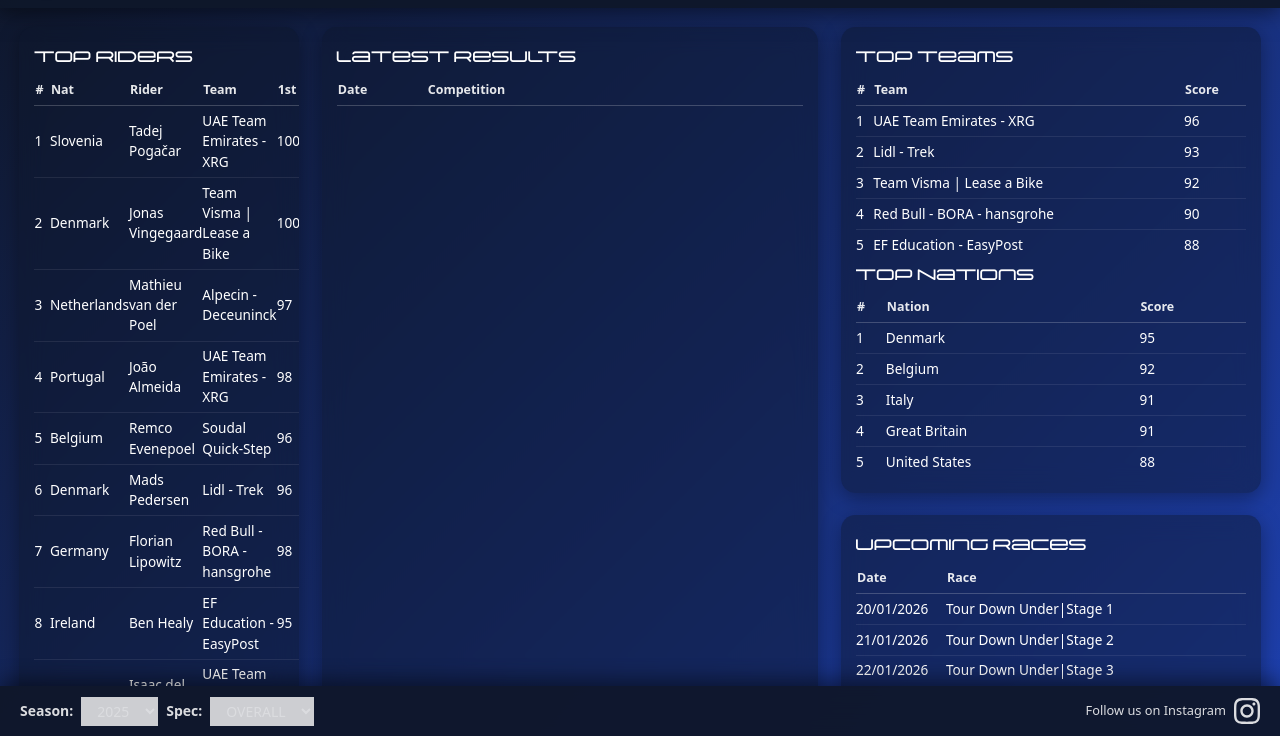
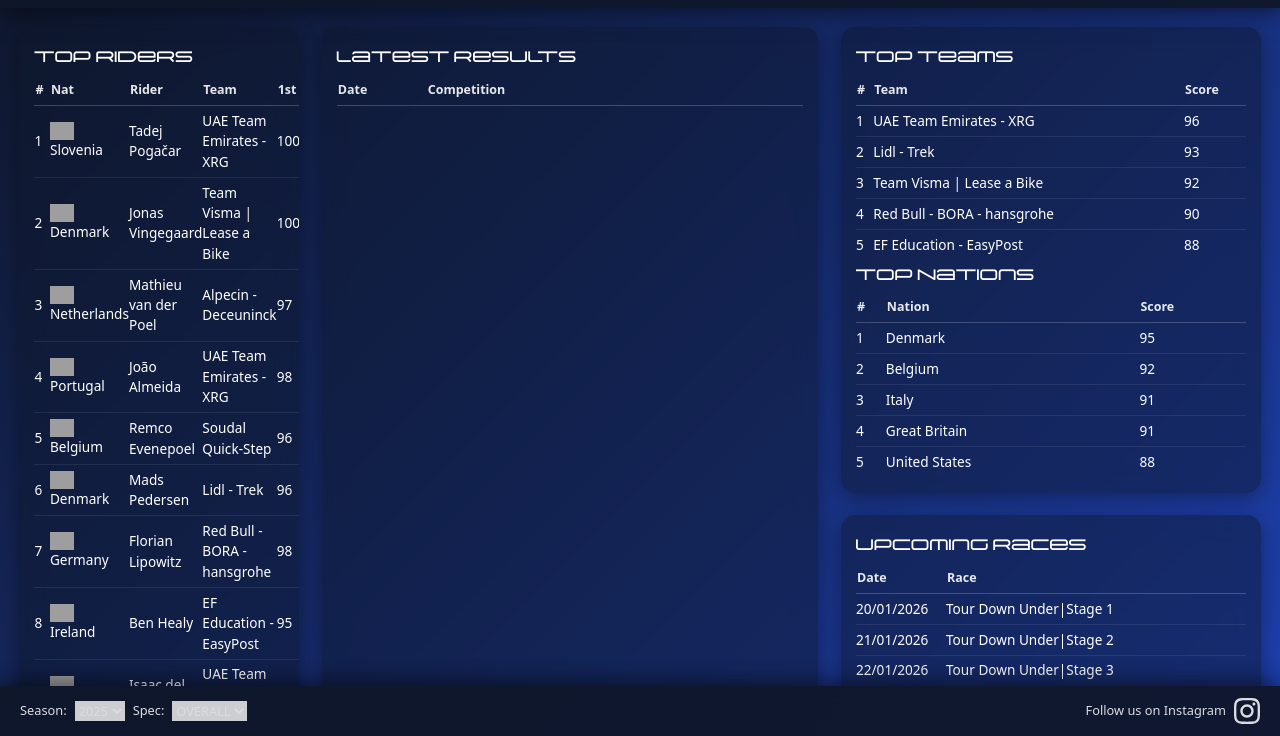
Before and after one commit to ivocalha/cyclindex, a plain HTML site: page index.html in a window 1280 px wide. Shown: the part 64-800 px from the top of the page. Drawn offline with nearby package versions, Linux system fonts and the light colour scheme; grey boxes are pictures that could not be loaded.

Commit message:
Update index.html

```diff
--- a/index.html
+++ b/index.html
@@ -141,18 +141,16 @@
   </div>
 
   <footer class="fixed-bottom-bar">
-    <div class="footer-left flex items-center gap-3">
-      <span class="font-semibold text-sm opacity-85">Season:</span>
-      <select id="season-select" class="bg-[rgba(59,130,246,0.35)] text-white text-sm px-3 py-1 rounded-[0.7rem] outline-none cursor-pointer transition-all hover:bg-[rgba(59,130,246,0.45)]">
+    <div class="footer-left">
+      <span>Season:</span>
+      <select id="season-select">
         <option value="2025">2025</option>
       </select>
-
-      <span class="font-semibold text-sm opacity-85">Spec:</span>
-      <select id="spec-select" class="bg-[rgba(59,130,246,0.35)] text-white text-sm px-3 py-1 rounded-[0.7rem] outline-none cursor-pointer transition-all hover:bg-[rgba(59,130,246,0.45)]">
-        <option value="OVERALL">OVERALL</option>
+      <span>Spec:</span>
+      <select id="spec-select">
       </select>
     </div>
-    <div class="footer-right flex items-center gap-2">
+    <div class="footer-right">
       <span>Follow us on Instagram</span>
       <a href="https://www.instagram.com/cyclindex/" target="_blank" class="footer-ig"></a>
     </div>
@@ -162,7 +160,6 @@
     const seasonSelect = document.getElementById('season-select');
     const specSelect = document.getElementById('spec-select');
 
-    // Load available Spec values from rider-score.csv
     fetch('https://raw.githubusercontent.com/ivocalha/cyclindex/main/rider-score.csv')
       .then(r => r.text())
       .then(text => {
@@ -170,23 +167,58 @@
         const lines = text.split('\n');
         const specs = new Set();
         for (let i = 1; i < lines.length; i++) {
-          const cols = lines[i].split(';');
-          if (cols[1]) specs.add(cols[1].trim());
+          const p = lines[i].split(';');
+          if (p[1]?.trim()) specs.add(p[1].trim());
         }
-        const sorted = Array.from(specs).sort();
-        specSelect.innerHTML = '';
-        sorted.forEach(s => {
-          const opt = document.createElement('option');
-          opt.value = s;
-          opt.textContent = s;
-          if (s === 'OVERALL') opt.selected = true;
-          specSelect.appendChild(opt);
+        const sortedSpecs = Array.from(specs).sort();
+        sortedSpecs.forEach(spec => {
+          const option = document.createElement('option');
+          option.value = spec;
+          option.textContent = spec;
+          specSelect.appendChild(option);
         });
+        specSelect.value = 'OVERALL';
       });
 
     function flagImg(nation) {
-      // (unchanged original function)
-      const codes = { /* ... original codes ... */ };
+      const codes = {
+        "Afghanistan": "af", "Albania": "al", "Algeria": "dz", "Andorra": "ad", "Angola": "ao", "Antigua and Barbuda": "ag",
+        "Argentina": "ar", "Armenia": "am", "Australia": "au", "Austria": "at", "Azerbaijan": "az", "Bahamas": "bs",
+        "Bahrain": "bh", "Bangladesh": "bd", "Barbados": "bb", "Belarus": "by", "Belgium": "be", "Belize": "bz",
+        "Benin": "bj", "Bhutan": "bt", "Bolivia": "bo", "Bosnia and Herzegovina": "ba", "Botswana": "bw", "Brazil": "br",
+        "Brunei": "bn", "Bulgaria": "bg", "Burkina Faso": "bf", "Burundi": "bi", "Cambodia": "kh", "Cameroon": "cm",
+        "Canada": "ca", "Cape Verde": "cv", "Central African Republic": "cf", "Chad": "td", "Chile": "cl", "China": "cn",
+        "Colombia": "co", "Comoros": "km", "Congo": "cg", "Costa Rica": "cr", "Croatia": "hr", "Cuba": "cu",
+        "Cyprus": "cy", "Czech Republic": "cz", "Czechia": "cz", "Denmark": "dk", "Djibouti": "dj", "Dominica": "dm",
+        "Dominican Republic": "do", "DR Congo": "cd", "Ecuador": "ec", "Egypt": "eg", "El Salvador": "sv",
+        "Equatorial Guinea": "gq", "Eritrea": "er", "Estonia": "ee", "Eswatini": "sz", "Ethiopia": "et", "Fiji": "fj",
+        "Finland": "fi", "France": "fr", "Gabon": "ga", "Gambia": "gm", "Georgia": "ge", "Germany": "de", "Ghana": "gh",
+        "Greece": "gr", "Grenada": "gd", "Guatemala": "gt", "Guinea": "gn", "Guinea-Bissau": "gw", "Guyana": "gy",
+        "Haiti": "ht", "Honduras": "hn", "Hong Kong": "hk", "Hungary": "hu", "Iceland": "is", "India": "in",
+        "Indonesia": "id", "Iran": "ir", "Iraq": "iq", "Ireland": "ie", "Israel": "il", "Italy": "it", "Ivory Coast": "ci",
+        "Jamaica": "jm", "Japan": "jp", "Jordan": "jo", "Kazakhstan": "kz", "Kenya": "ke", "Kiribati": "ki",
+        "Kosovo": "xk", "Kuwait": "kw", "Kyrgyzstan": "kg", "Laos": "la", "Latvia": "lv", "Lebanon": "lb",
+        "Lesotho": "ls", "Liberia": "lr", "Libya": "ly", "Liechtenstein": "li", "Lithuania": "lt", "Luxembourg": "lu",
+        "Madagascar": "mg", "Malawi": "mw", "Malaysia": "my", "Maldives": "mv", "Mali": "ml", "Malta": "mt",
+        "Marshall Islands": "mh", "Mauritania": "mr", "Mauritius": "mu", "Mexico": "mx", "Micronesia": "fm",
+        "Moldova": "md", "Monaco": "mc", "Mongolia": "mn", "Montenegro": "me", "Morocco": "ma", "Mozambique": "mz",
+        "Myanmar": "mm", "Namibia": "na", "Nauru": "nr", "Nepal": "np", "Netherlands": "nl", "New Zealand": "nz",
+        "Nicaragua": "ni", "Niger": "ne", "Nigeria": "ng", "North Korea": "kp", "North Macedonia": "mk", "Norway": "no",
+        "Oman": "om", "Pakistan": "pk", "Palau": "pw", "Palestine": "ps", "Panama": "pa", "Papua New Guinea": "pg",
+        "Paraguay": "py", "Peru": "pe", "Philippines": "ph", "Poland": "pl", "Portugal": "pt", "Qatar": "qa",
+        "Romania": "ro", "Russia": "ru", "Rwanda": "rw", "Saint Kitts and Nevis": "kn", "Saint Lucia": "lc",
+        "Saint Vincent and the Grenadines": "vc", "Samoa": "ws", "San Marino": "sm", "Sao Tome and Principe": "st",
+        "Saudi Arabia": "sa", "Senegal": "sn", "Serbia": "rs", "Seychelles": "sc", "Sierra Leone": "sl",
+        "Singapore": "sg", "Slovakia": "sk", "Slovenia": "si", "Solomon Islands": "sb", "Somalia": "so",
+        "South Africa": "za", "South Korea": "kr", "South Sudan": "ss", "Spain": "es", "Sri Lanka": "lk",
+        "Sudan": "sd", "Suriname": "sr", "Sweden": "se", "Switzerland": "ch", "Syria": "sy", "Taiwan": "tw",
+        "Tajikistan": "tj", "Tanzania": "tz", "Thailand": "th", "Timor-Leste": "tl", "Togo": "tg", "Tonga": "to",
+        "Trinidad and Tobago": "tt", "Tunisia": "tn", "Turkey": "tr", "Turkmenistan": "tm", "Uganda": "ug",
+        "Ukraine": "ua", "United Arab Emirates": "ae", "United Kingdom": "gb", "Great Britain": "gb",
+        "United States": "us", "Uruguay": "uy", "Uzbekistan": "uz", "Vanuatu": "vu", "Vatican City": "va",
+        "Venezuela": "ve", "Vietnam": "vn", "Yemen": "ye", "Zambia": "zm", "Zimbabwe": "zw", "Réunion": "re",
+        "Isle of Man": "im", "Hong Kong": "hk"
+      };
       const code = codes[nation] || '';
       return code ? `<img src="https://flagcdn.com/24x18/${code}.png" width="24" height="18" style="margin-right:4px;vertical-align:middle;">${nation}` : nation;
     }
@@ -195,7 +227,7 @@
       return val ? parseFloat(val.replace(',', '.')).toFixed(0).replace(/\B(?=(\d{3})+(?!\d))/g, ",") : '0';
     }
 
-    function loadTopRiders(season) {
+    function loadTopRiders(season, spec) {
       fetch('https://raw.githubusercontent.com/ivocalha/cyclindex/main/rider-score.csv')
         .then(r => r.text())
         .then(text => {
@@ -205,7 +237,8 @@
           for (let i = 1; i < lines.length; i++) {
             const p = lines[i].split(';');
             if (p.length < 31) continue;
-            if (p[0]?.trim() !== season || p[1]?.trim() !== specSelect.value) continue;
+            if (p[0]?.trim() !== season) continue;
+            if (p[1]?.trim() !== spec) continue;
             const rank = parseInt(p[2], 10);
             if (rank >= 1 && rank <= 10) {
               top.push({
@@ -227,7 +260,7 @@
         });
     }
 
-    function loadTopTeams(season) {
+    function loadTopTeams(season, spec) {
       fetch('https://raw.githubusercontent.com/ivocalha/cyclindex/main/team-score.csv')
         .then(r => r.text())
         .then(t => {
@@ -237,7 +270,8 @@
           for (let i = 1; i < lines.length; i++) {
             const p = lines[i].split(';');
             if (p.length < 17) continue;
-            if (p[0]?.trim() !== season || p[1]?.trim() !== specSelect.value) continue;
+            if (p[0]?.trim() !== season) continue;
+            if (p[1]?.trim() !== spec) continue;
             const rank = parseInt(p[2]);
             if (rank > 0 && rank <= 5) out.push({rank, team: p[3].trim(), score: fmt(p[16])});
           }
@@ -248,7 +282,7 @@
         });
     }
 
-    function loadTopNations(season) {
+    function loadTopNations(season, spec) {
       fetch('https://raw.githubusercontent.com/ivocalha/cyclindex/main/nation-score.csv')
         .then(r => r.text())
         .then(t => {
@@ -258,7 +292,8 @@
           for (let i = 1; i < lines.length; i++) {
             const p = lines[i].split(';');
             if (p.length < 15) continue;
-            if (p[0]?.trim() !== season || p[1]?.trim() !== specSelect.value) continue;
+            if (p[0]?.trim() !== season) continue;
+            if (p[1]?.trim() !== spec) continue;
             const rank = parseInt(p[2]);
             if (rank > 0 && rank <= 5) out.push({rank, nation: p[3].trim(), score: fmt(p[14])});
           }
@@ -293,20 +328,20 @@
     }
 
     seasonSelect.addEventListener('change', () => {
-      loadTopRiders(seasonSelect.value);
-      loadTopTeams(seasonSelect.value);
-      loadTopNations(seasonSelect.value);
+      loadTopRiders(seasonSelect.value, specSelect.value);
+      loadTopTeams(seasonSelect.value, specSelect.value);
+      loadTopNations(seasonSelect.value, specSelect.value);
     });
 
     specSelect.addEventListener('change', () => {
-      loadTopRiders(seasonSelect.value);
-      loadTopTeams(seasonSelect.value);
-      loadTopNations(seasonSelect.value);
+      loadTopRiders(seasonSelect.value, specSelect.value);
+      loadTopTeams(seasonSelect.value, specSelect.value);
+      loadTopNations(seasonSelect.value, specSelect.value);
     });
 
-    loadTopRiders('2025');
-    loadTopTeams('2025');
-    loadTopNations('2025');
+    loadTopRiders('2025', 'OVERALL');
+    loadTopTeams('2025', 'OVERALL');
+    loadTopNations('2025', 'OVERALL');
     loadUpcomingRaces();
   </script>
 </body>
```
